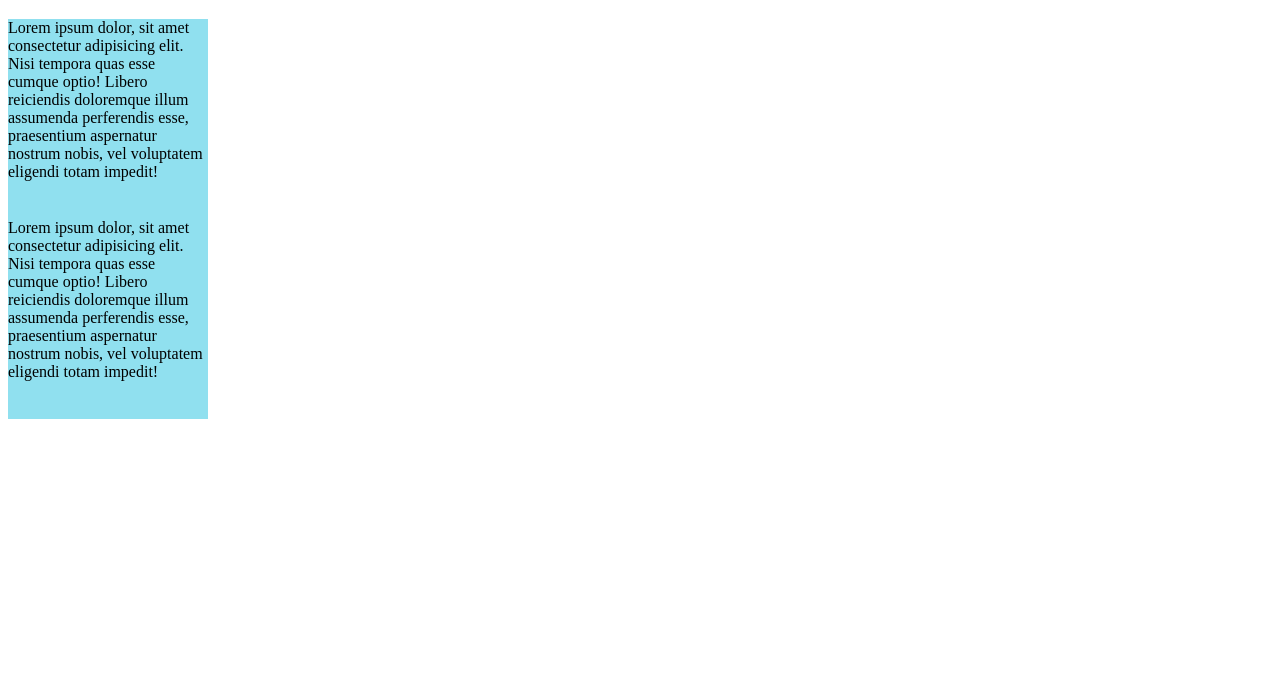
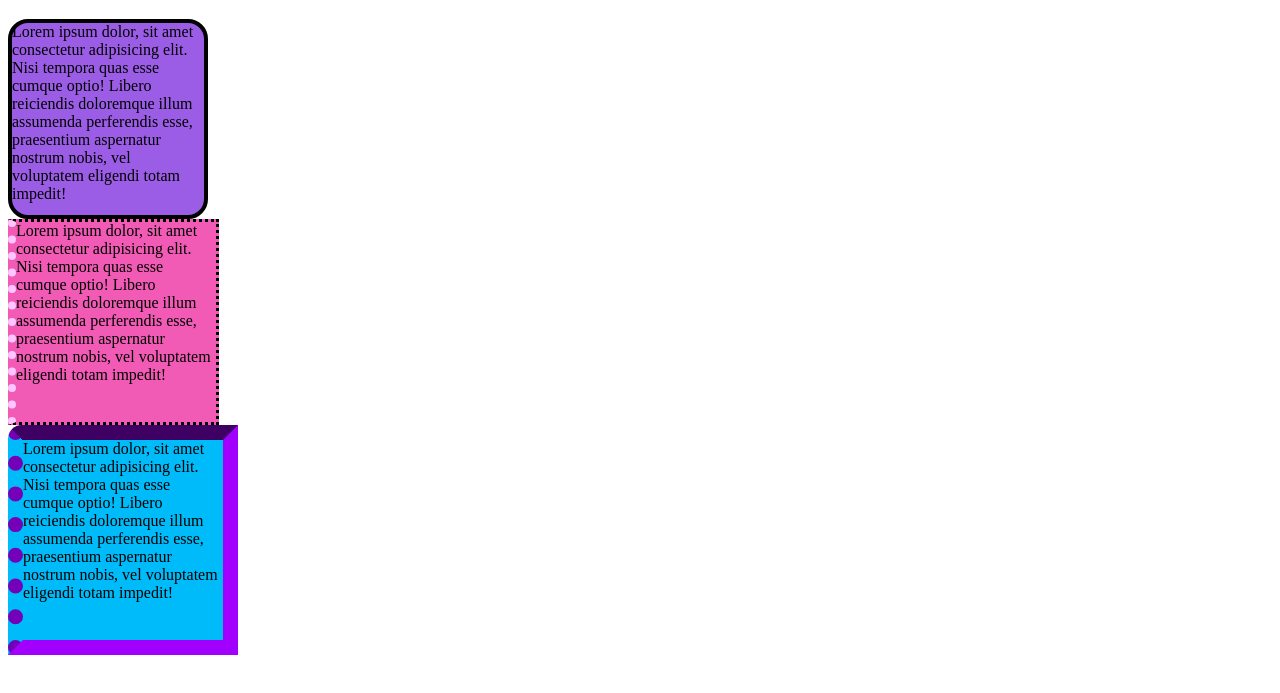
Before and after one commit to adaazunigaa/the-worl-of-CSS, a plain HTML site: page boxModel.html in a window 1280 px wide. Shown: the part 61-754 px from the top of the page. Drawn offline with Linux system fonts and the light colour scheme.

Commit message:
Border
Border Properties:
*Border Width & Height
*Border Color
*Border Style
*Border radius

```diff
--- a/boxModel.html
+++ b/boxModel.html
@@ -12,20 +12,26 @@
 
 <body>
     <h1>Hello</h1>
-    <div>
+    <div id="one">
         Lorem ipsum dolor, sit amet consectetur adipisicing elit. Nisi tempora
         quas esse cumque optio! Libero reiciendis doloremque illum assumenda
         perferendis esse, praesentium aspernatur nostrum nobis, vel voluptatem
         eligendi totam impedit!
     </div>
 
-    <div>
+    <div id="two">
         Lorem ipsum dolor, sit amet consectetur adipisicing elit. Nisi tempora
         quas esse cumque optio! Libero reiciendis doloremque illum assumenda
         perferendis esse, praesentium aspernatur nostrum nobis, vel voluptatem
         eligendi totam impedit!
     </div>
 
+    <div id="three">
+        Lorem ipsum dolor, sit amet consectetur adipisicing elit. Nisi tempora
+        quas esse cumque optio! Libero reiciendis doloremque illum assumenda
+        perferendis esse, praesentium aspernatur nostrum nobis, vel voluptatem
+        eligendi totam impedit!
+    </div>
 
 </body>
 
--- a/style.css
+++ b/style.css
@@ -6,3 +6,28 @@ div{
  h1 {
      background-color: #caf0f8;
  }
+
+ #one{
+     background-color: #9b5de5;
+     border: 4px solid black;
+     box-sizing: border-box;
+     border-radius: 10%;
+
+ }
+
+
+ #two{
+     background-color: #f15bb5;
+     border-color: black;
+     border-width: 3px;
+     border-style: dotted;
+     border-left-color: #ffc6ff;
+     border-left-width: 8px;
+ }
+
+ #three{
+     background-color: #00bbf9;
+     border: 15px inset #7400b8;
+     border-left-style: dotted;
+    border-top-left-radius: 6%;
+ }
```
